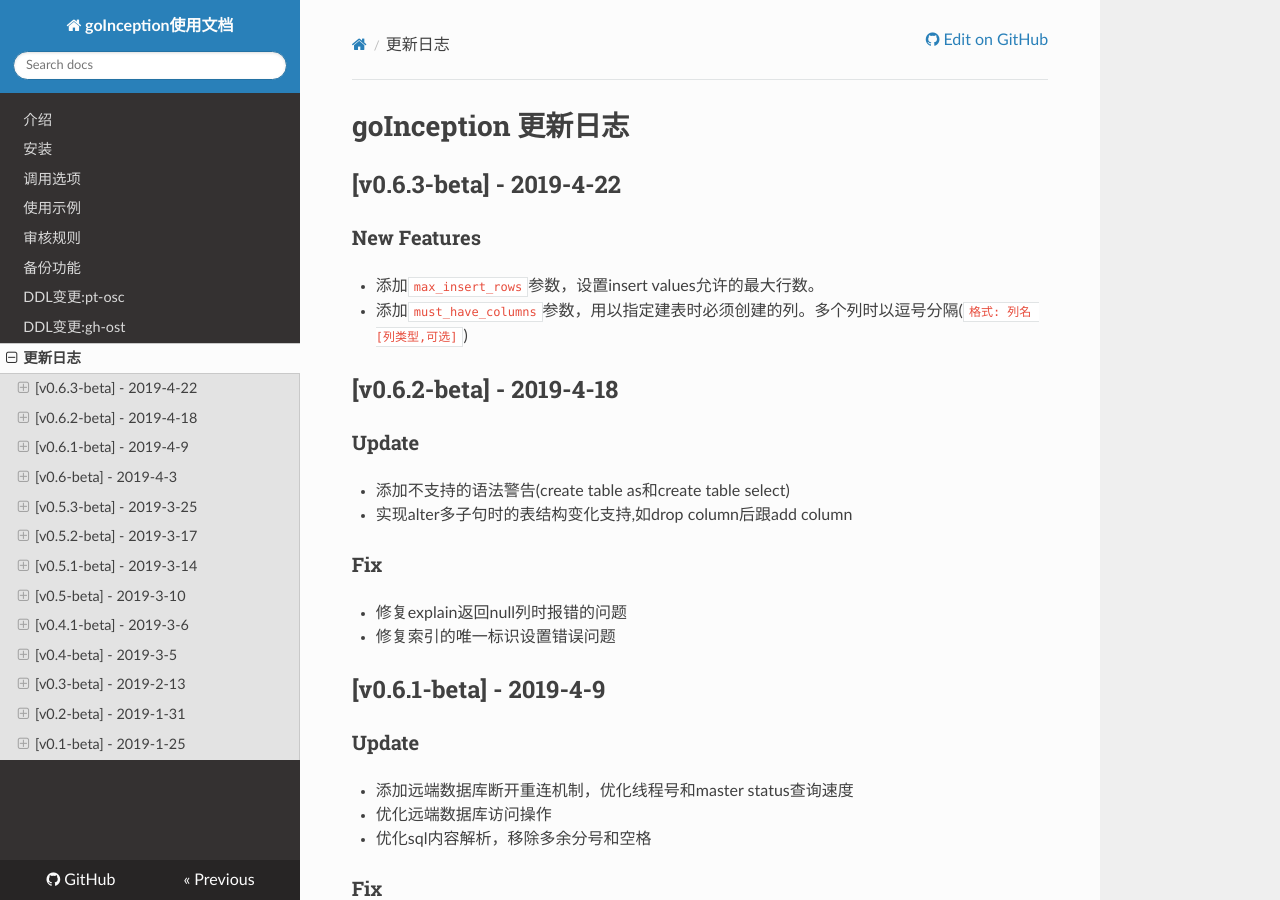
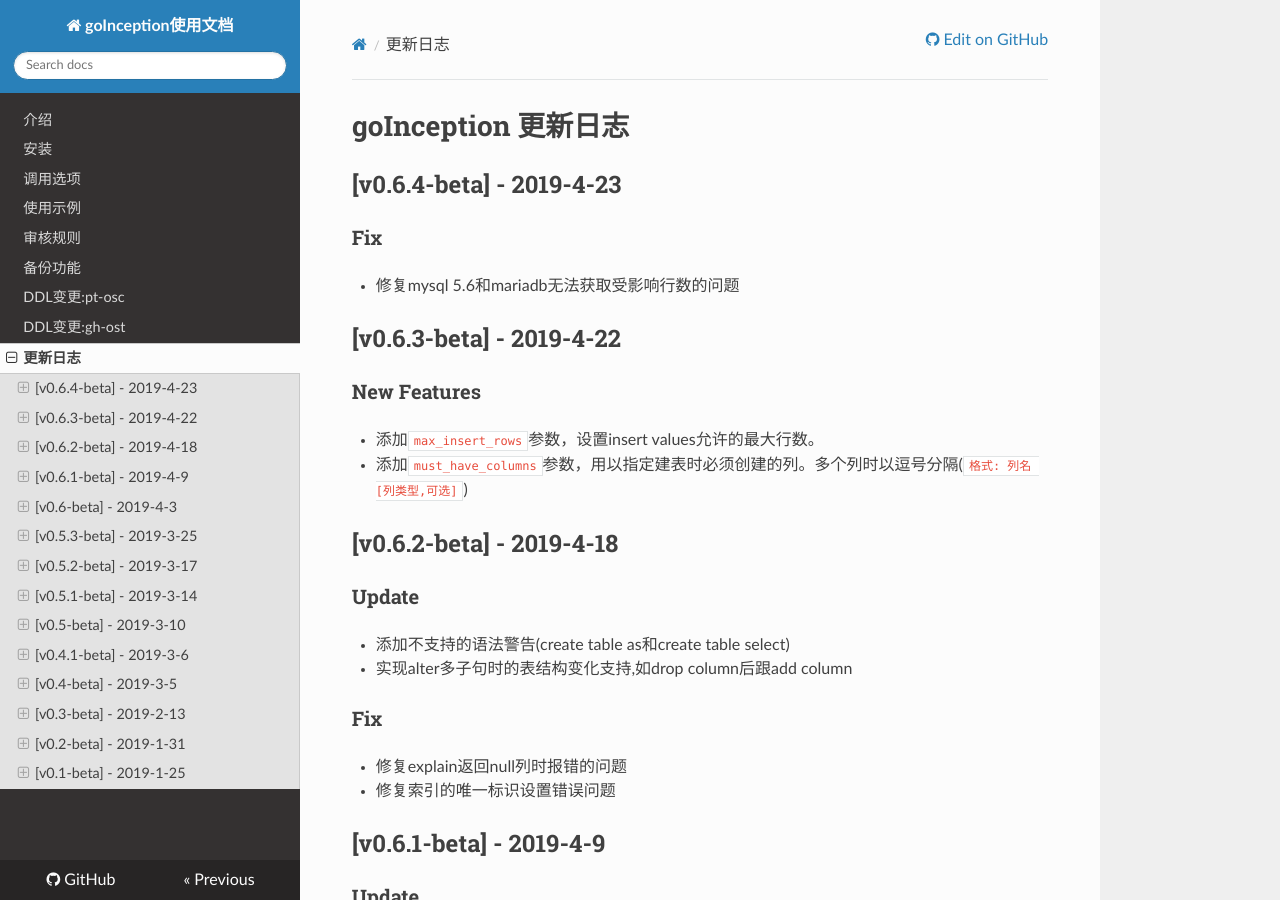
Before and after one commit to hanchuanchuan/goInception, an MkDocs documentation site: the page built from docs/changelog.md, in a window 1280 px wide and 900 px high. Built offline with MkDocs 1.6.1, drawn with Linux system fonts in a browser that asks for light colours; nearby versions of some CDN libraries.

Commit message:
docs: v0.6.4文档更新

```diff
--- a/docs/changelog.md
+++ b/docs/changelog.md
@@ -1,4 +1,10 @@
 # goInception 更新日志
+
+
+## [v0.6.4-beta] - 2019-4-23
+
+### Fix
+* 修复mysql 5.6和mariadb无法获取受影响行数的问题
 
 
 ## [v0.6.3-beta] - 2019-4-22
```
